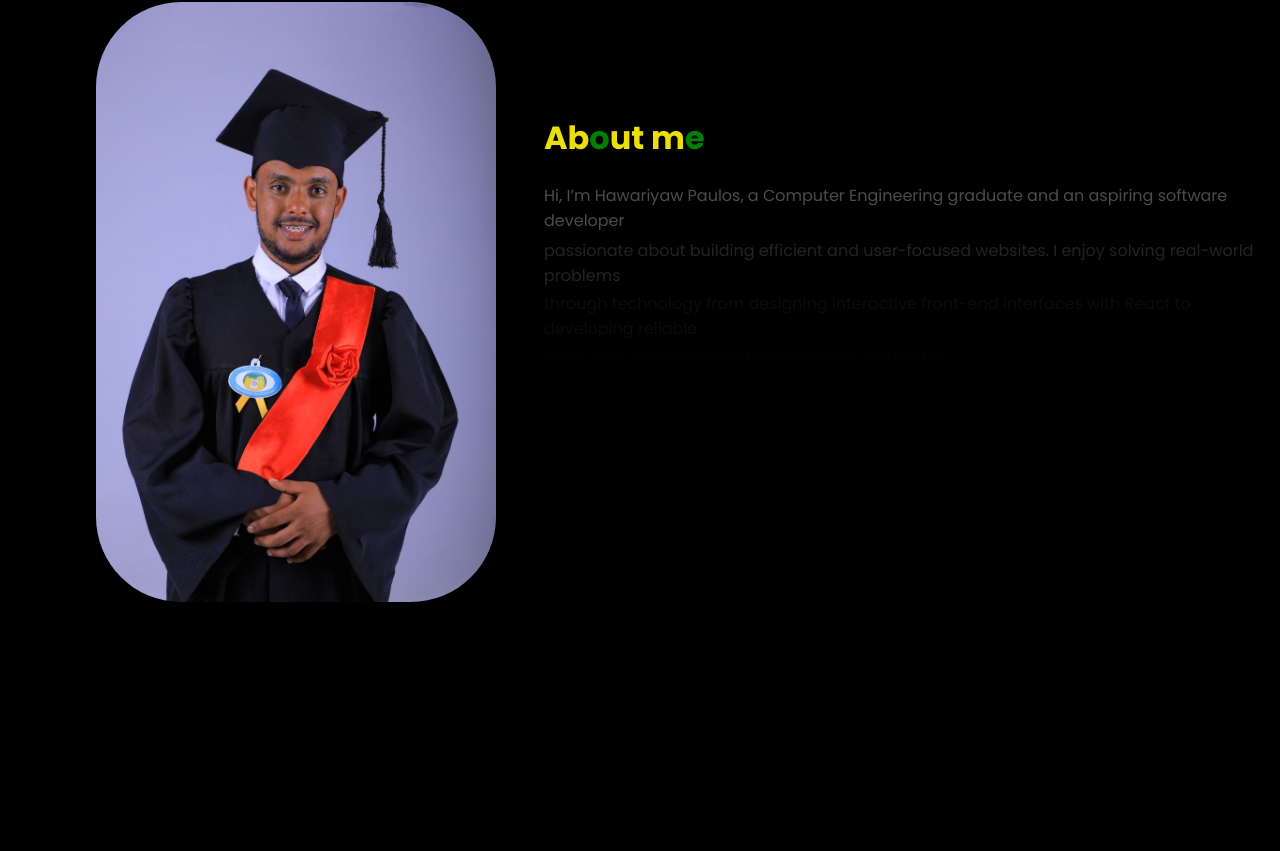
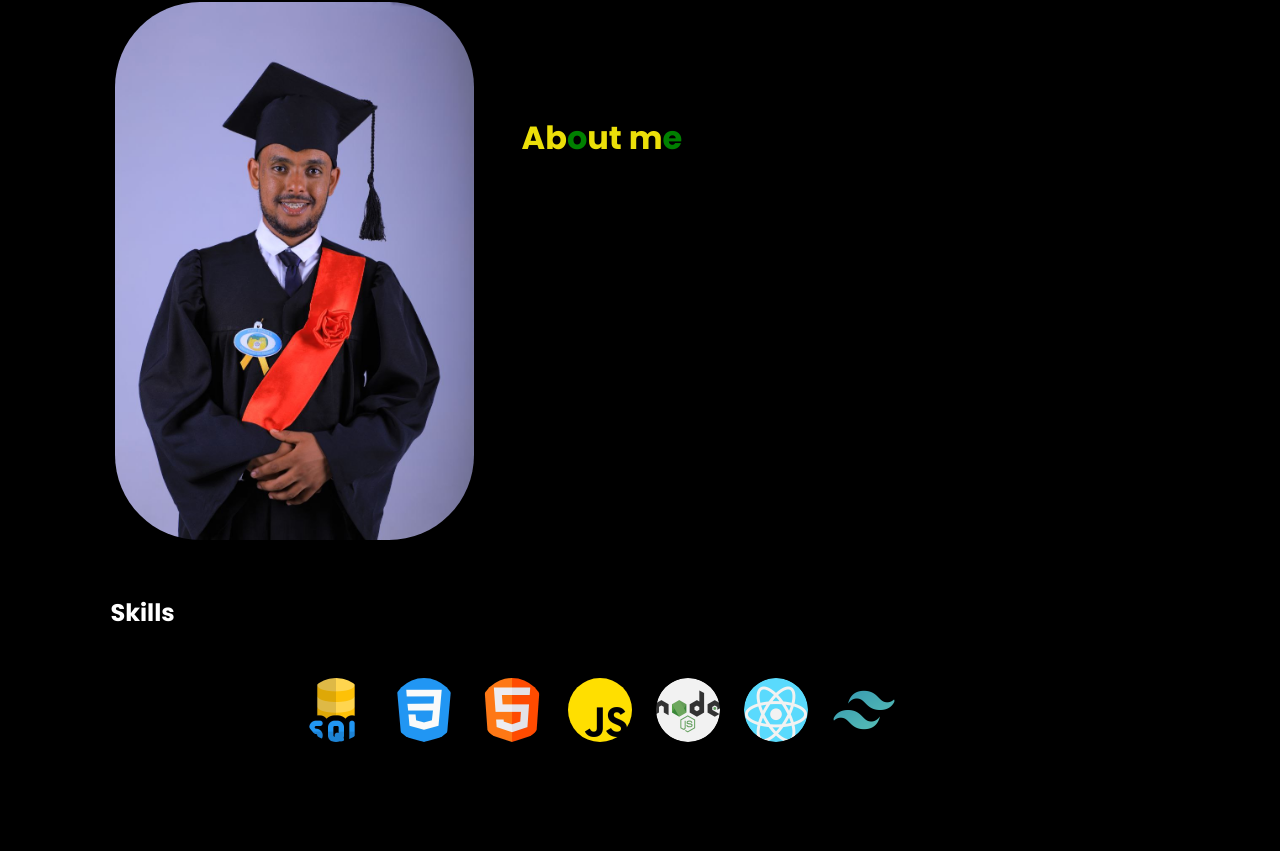
Before and after one commit to hawariyaa/Hawariyaw_personal_website, a React (Vite) app: page / in a window 1280 px wide. Shown: the part 709-1560 px from the top of the page. Built offline with nearby package versions, Linux system fonts and the light colour scheme; a web font is replaced by a local one.

Commit message:
navbar problem

```diff
--- a/src/components/Aboutme.jsx
+++ b/src/components/Aboutme.jsx
@@ -11,34 +11,56 @@ gsap.registerPlugin(ScrollTrigger, useGSAP, SplitText);
 function Aboutme({ theme }) {
   const rightRef = useRef(null);
 
-  useGSAP(() => {
-    gsap.set('h1 span', { display: 'inline-block' });
-    const passageText = new SplitText('.passage', { type: 'lines' });
+  useGSAP(
+    () => {
+      document.fonts.ready.then(() => {
+        const ctx = gsap.context(() => {
+          const heading = rightRef.current.querySelector('h1');
+          const passage = rightRef.current.querySelector('.passage');
+
+          // Split text for animation
+          gsap.set(heading.querySelectorAll('span'), { display: 'inline-block' });
+          const passageText = new SplitText(passage, { type: 'lines' });
 
           const playAnimation = () => {
             gsap.fromTo(
-        'h1 span',
+              heading.querySelectorAll('span'),
               { y: -80, opacity: 0 },
-        { y: 0, opacity: 1, stagger: 0.3, duration: 2, ease: 'power2.out' }
+              {
+                y: 0,
+                opacity: 1,
+                stagger: 0.4,
+                duration: 2,
+                ease: 'power2.out',
+              }
             );
 
-      gsap.from(
-        passageText.lines,
-        { y: 30, opacity: 0, duration: 5, ease: 'power1.inOut', stagger: 0.5, delay: 0.5 }
-      );
+            gsap.from(passageText.lines, {
+              y: 30,
+              opacity: 0,
+              duration: 2,
+              ease: 'power1.inOut',
+              stagger: 0.3,
+              delay: 0.5,
+            });
           };
 
-    const trigger = ScrollTrigger.create({
+          // ScrollTrigger setup
+          ScrollTrigger.create({
             trigger: rightRef.current,
             start: 'top 80%',
             onEnter: playAnimation,
-      onEnterBack: playAnimation, // plays when you enter back
+            onEnterBack: playAnimation,
           });
+        }, rightRef);
 
-    return () => trigger.kill();
-  }, { scope: rightRef });
+        return () => ctx.revert(); // clean up
+      });
+    },
+    { scope: rightRef }
+  );
 
-  // 🔁 Refresh when using navbar jumps
+  // Refresh ScrollTrigger when navigating via hash links
   useEffect(() => {
     const handleHashChange = () => {
       setTimeout(() => ScrollTrigger.refresh(), 100);
@@ -54,12 +76,14 @@ function Aboutme({ theme }) {
       </div>
 
       <div className="About-right" ref={rightRef}>
-        <h1>Ab<span>o</span>ut m<span>e</span></h1>
+        <h1>
+          Ab<span>o</span>ut m<span>e</span>
+        </h1>
         <p className="passage">
-          Hi, I’m Hawariyaw Paulos, a Computer Engineering graduate and an aspiring software developer
-          passionate about building efficient and user-focused websites. I enjoy solving real-world
-          problems through technology from designing interactive front-end interfaces with React to
-          developing reliable back-end systems using Express js and Mongo DB.
+          Hi, I’m Hawariyaw Paulos, a Computer Engineering graduate and an aspiring software
+          developer passionate about building efficient and user-focused websites. I enjoy solving
+          real-world problems through technology — from designing interactive front-end interfaces
+          with React to developing reliable back-end systems using Express.js and MongoDB.
         </p>
       </div>
     </div>
--- a/src/components/Skills.jsx
+++ b/src/components/Skills.jsx
@@ -14,6 +14,8 @@ gsap.registerPlugin(ScrollTrigger);
 
 function Skills({theme, setTheme}) {
   useGSAP(() => {
+  const width = window.innerWidth
+  if (width < 1300) return
   const t1 = gsap.timeline({
     scrollTrigger: {
       trigger: '.icons',  // element that triggers animation
--- a/src/css/about.css
+++ b/src/css/about.css
@@ -2,15 +2,15 @@
     display:flex;
     gap: 3em;
     overflow-x:hidden;
-    height: 100vh;
+
 }
 .About-container.dark{
     background-color: black;
     color: white;
 }
 .About-left img{
-    width: 25em;
-    margin-left:6em;
+    width: 28vw;
+    margin-left:9vw;
     border-radius:85px;
 }
 .About-right{
--- a/src/css/contact.css
+++ b/src/css/contact.css
@@ -1,6 +1,6 @@
 .contact-container{
     overflow-x:hidden;
-    padding: 80px;
+    padding: 5vw;
 }
 .contact-container.light{
     background-color:white;
@@ -19,27 +19,27 @@
     margin: 1em 0 1em 0;
 }
 .contact input{
-    width: 20em;
+    width:clamp(13em, 20vw,25em);
     padding:1em;
     border-radius: 5px;
 }
 .contact textarea{
-    width: 50em;
-    height: 20em;
+    width:clamp(20em, 50vw, 55em);
+    height:clamp(12em, 20vw, 25em);
     padding: 1em;
     border-radius: 5px;
 }
 .contact button{
-    width: 12vw;
-    padding:1vw;
-    margin:1vw;
+    width: clamp(10em, 12vw, 20em);
+    padding:clamp(1em, 1vw, 6em);
+    margin:1.3em 0;
     background-color:red;
     color:white;
     border-radius:8px;
     text-decoration:none;
     font-family: "Poppins", sans-serif;
     font-style:normal;
-    font-size:clamp(10px,1.2vw,3em);
+    font-size:clamp(14px,0.2vw,3em);
     cursor: pointer;
     transition: 1s;
 }
--- a/src/css/skills.css
+++ b/src/css/skills.css
@@ -43,3 +43,19 @@ skills.light{
     background-color: black;
     margin-bottom:3em;
 }
+@media (max-width: 1300px) {
+  .icons {
+    justify-content: center;
+    flex-wrap: wrap;
+    gap: 1.5rem;
+  }
+  .skills h2{
+    padding:2em 4.6em;
+  }
+  .icons img {
+    width: 4rem;
+  }
+  .line1, .line2 {
+    display: none;
+  }
+}
```
Also changed, not shown: src/components/Footer.jsx (line endings or trailing spaces). Lines whose indentation alone changed are shown as unchanged.
